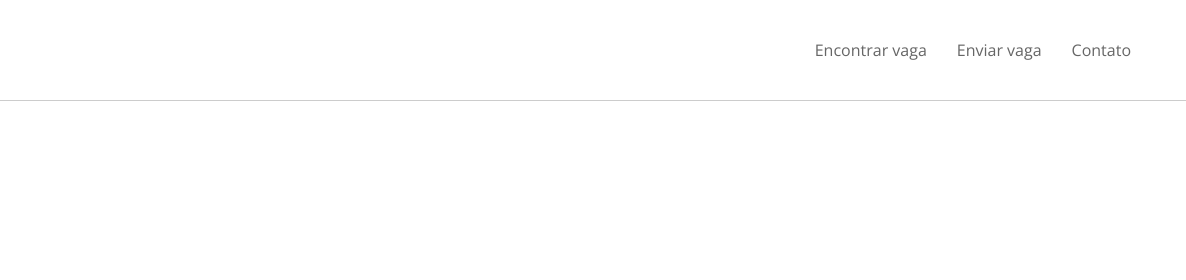
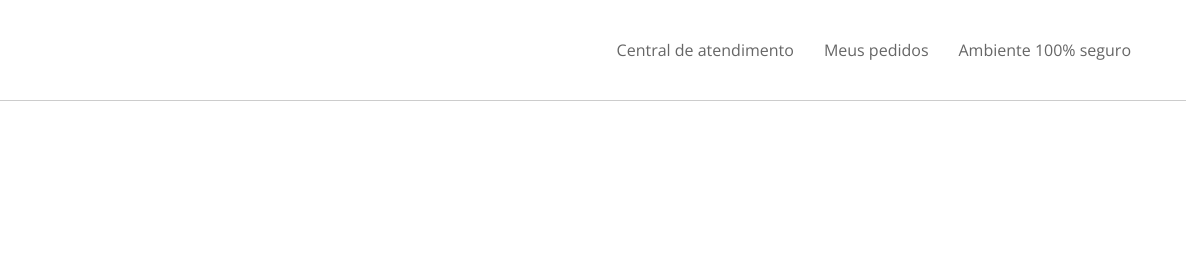
Before and after one commit to ndurantec/costa_bahia, a plain HTML site: page page/cadastro.html in a window 1280 px wide. Shown: the top 280 px of the page, 94-1280 px from the left. Drawn offline with nearby package versions, Linux system fonts and the light colour scheme.

Commit message:
Arrumei o codigo de cadastro

```diff
--- a/page/cadastro.html
+++ b/page/cadastro.html
@@ -17,9 +17,9 @@
 					<div class="nav-container">
 						<img id="logo" src="../asset/image/imagem.svg" alt="JobFinder">
 						<ul>
-							<li><a href="#">Encontrar vaga</a></li>
-							<li><a href="#">Enviar vaga</a></li>
-							<li><a href="#">Contato</a></li>
+							<li><a href="#">Central de atendimento</a></li>
+							<li><a href="#">Meus pedidos</a></li>
+							<li><a href="#">Ambiente 100% seguro</a></li>
 						</ul>
 					</div>
 				</nav>
```
